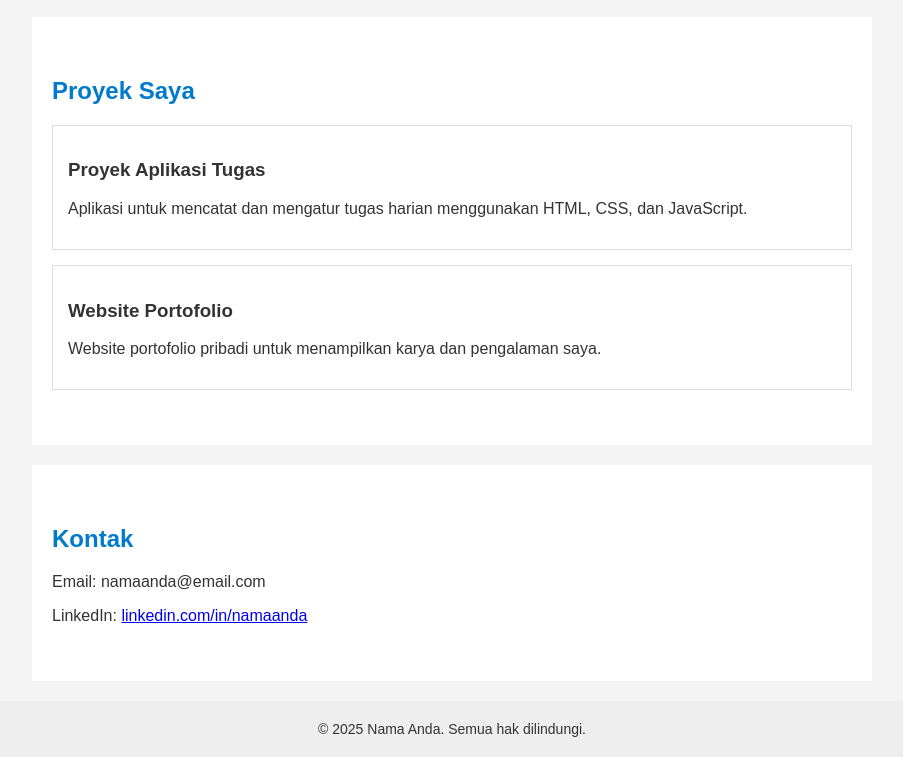
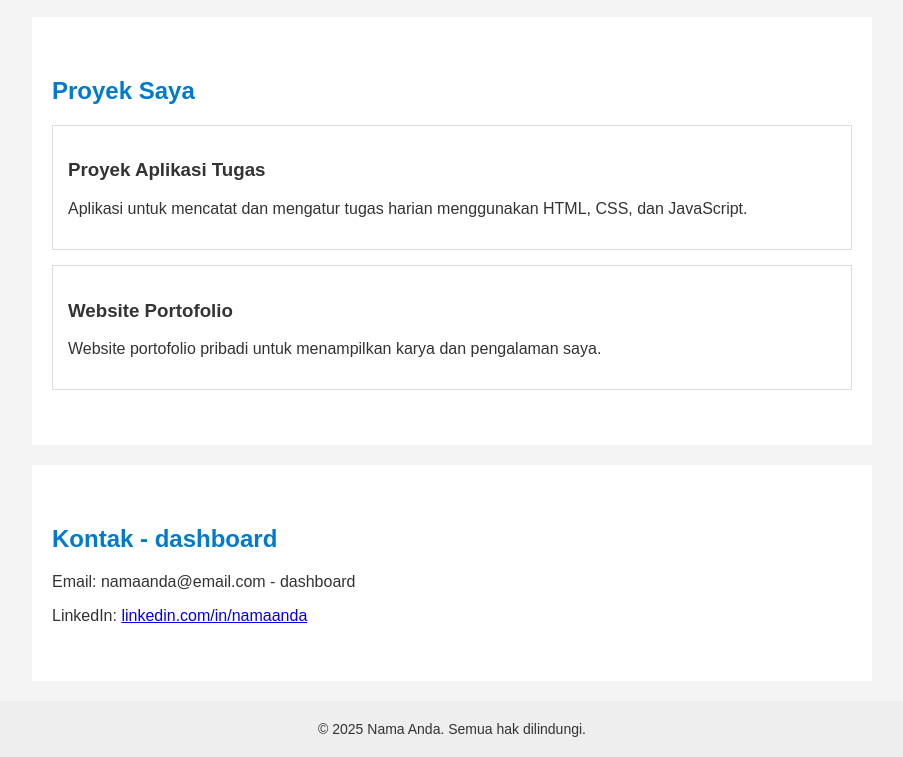
Before and after one commit to saptapradana/testing-123, a plain HTML site: page index.html in a window 1280 px wide. Shown: the part 385-1142 px from the top of the page, without its empty margins (188-1091 px from the left). Drawn offline with Linux system fonts and the light colour scheme.

Commit message:
feat: ganti text di contact [dashboard]

```diff
--- a/index.html
+++ b/index.html
@@ -81,8 +81,8 @@
     </section>
 
     <section id="kontak">
-        <h2>Kontak</h2>
-        <p>Email: namaanda@email.com</p>
+        <h2>Kontak - dashboard</h2>
+        <p>Email: namaanda@email.com - dashboard</p>
         <p>LinkedIn: <a href="https://www.linkedin.com/in/namaanda" target="_blank">linkedin.com/in/namaanda</a></p>
     </section>
 
```
